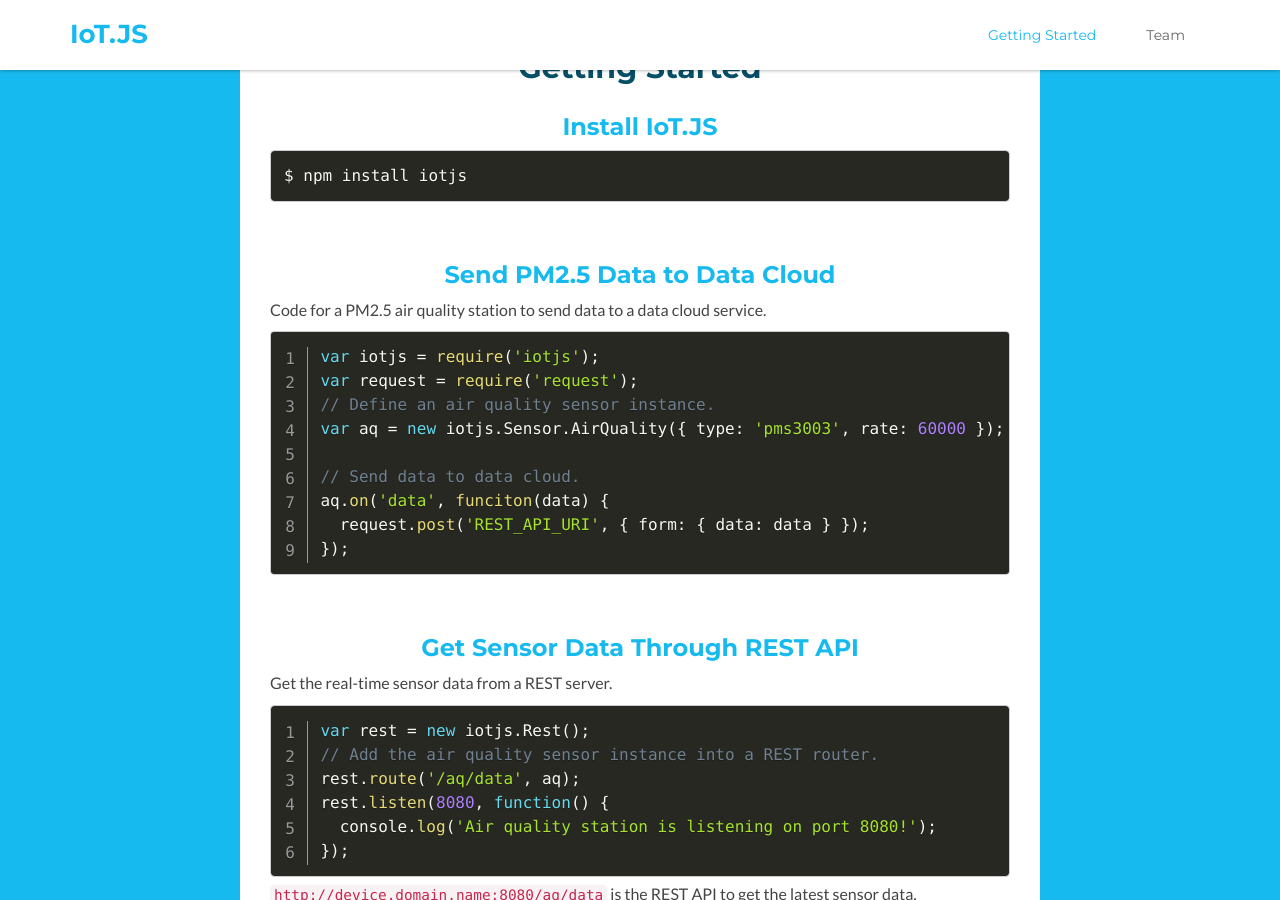
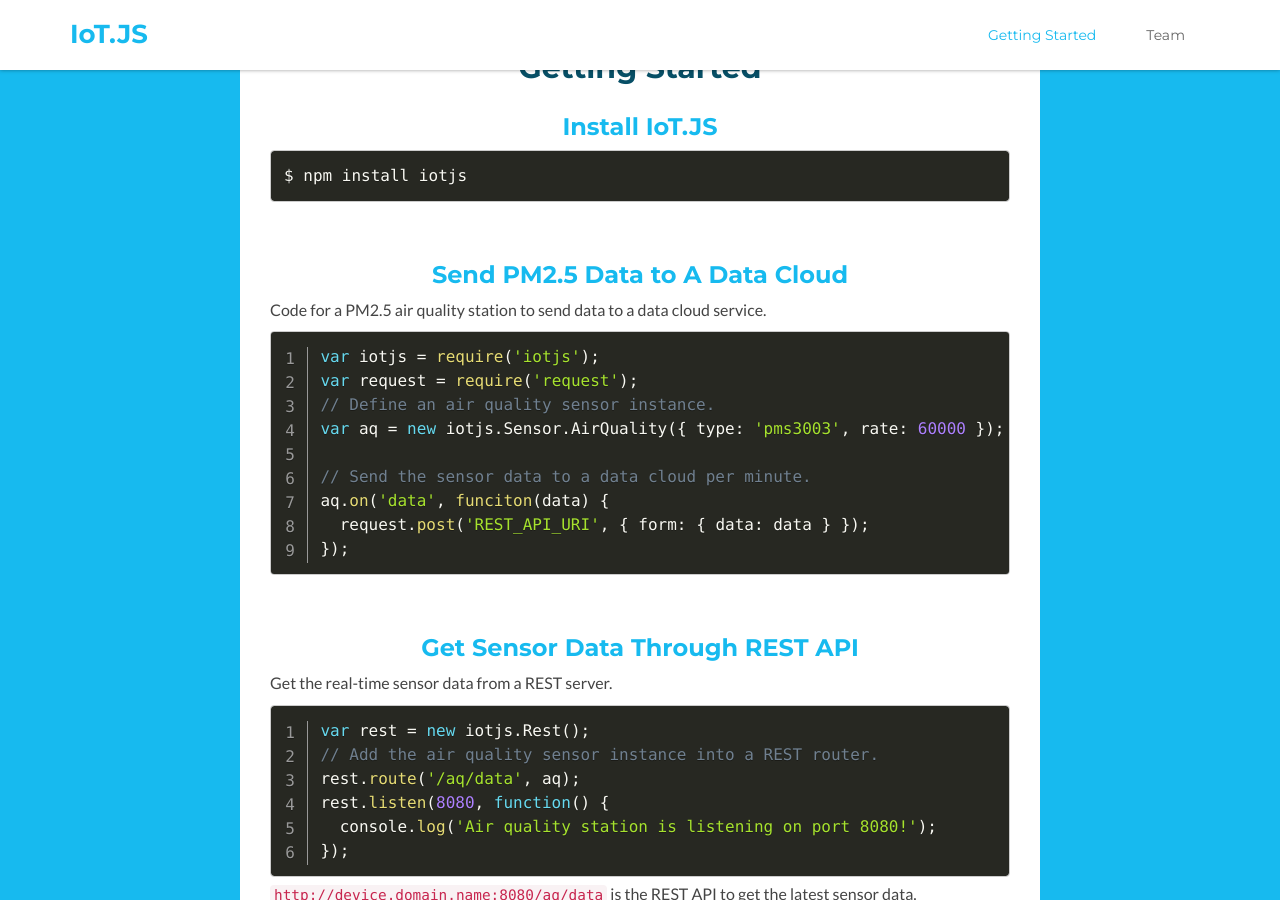
Before and after one commit to iot-js/iot-js.github.io, a Jekyll site: the page built from index.html, in a window 1280 px wide and 900 px high, scrolled down 1045 px. Built offline with Jekyll 4.4.1, drawn with Linux system fonts in a browser that asks for light colours; Markdown is read by kramdown in place of the engine named in the settings.

Commit message:
Fix nits

```diff
--- a/_includes/docs.html
+++ b/_includes/docs.html
@@ -10,7 +10,7 @@
         </div>
       </div>
       <div class="block">
-        <h3 class="sub-title text-center">Send PM2.5 Data to Data Cloud</h3>
+        <h3 class="sub-title text-center">Send PM2.5 Data to A Data Cloud</h3>
         <p>Code for a PM2.5 air quality station to send data to a data cloud service.</p>
         <div class="code-block">
 <pre class="line-numbers"><code class="language-javascript line-numbers">var iotjs = require('iotjs');
@@ -18,7 +18,7 @@ var request = require('request');
 // Define an air quality sensor instance.
 var aq = new iotjs.Sensor.AirQuality({ type: 'pms3003', rate: 60000 });
 
-// Send data to data cloud.
+// Send the sensor data to a data cloud per minute.
 aq.on('data', funciton(data) {
   request.post('REST_API_URI', { form: { data: data } });
 });</code></pre>
```
Also changed, not shown: 1 other file.
